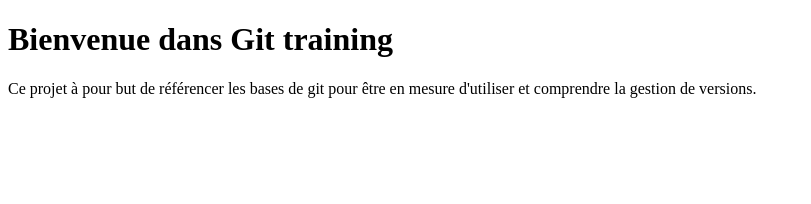
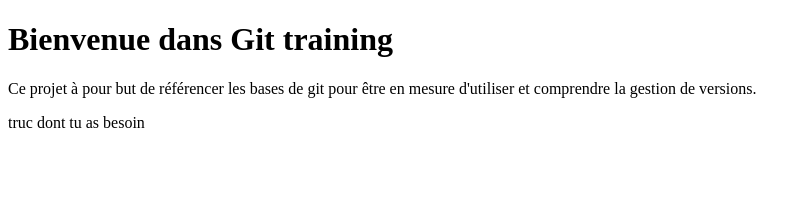
Before and after one commit to DavidSark/git-training, a Nuxt app: page / in a window 1280 px wide. Shown: the top 204 px of the page, without its empty margins (0-811 px from the left). Built offline with nearby package versions, Linux system fonts and the light colour scheme.

Commit message:
feature(composant) : un composant nécessaire

```diff
--- a/pages/index.vue
+++ b/pages/index.vue
@@ -8,6 +8,8 @@
     </div>
     <div>
        <p>Ce projet à pour but de référencer les bases de git pour être en mesure d'utiliser et comprendre la gestion de versions.</p>
+
+       <p>truc dont tu as besoin</p>
     </div>
 </template>
 
```
